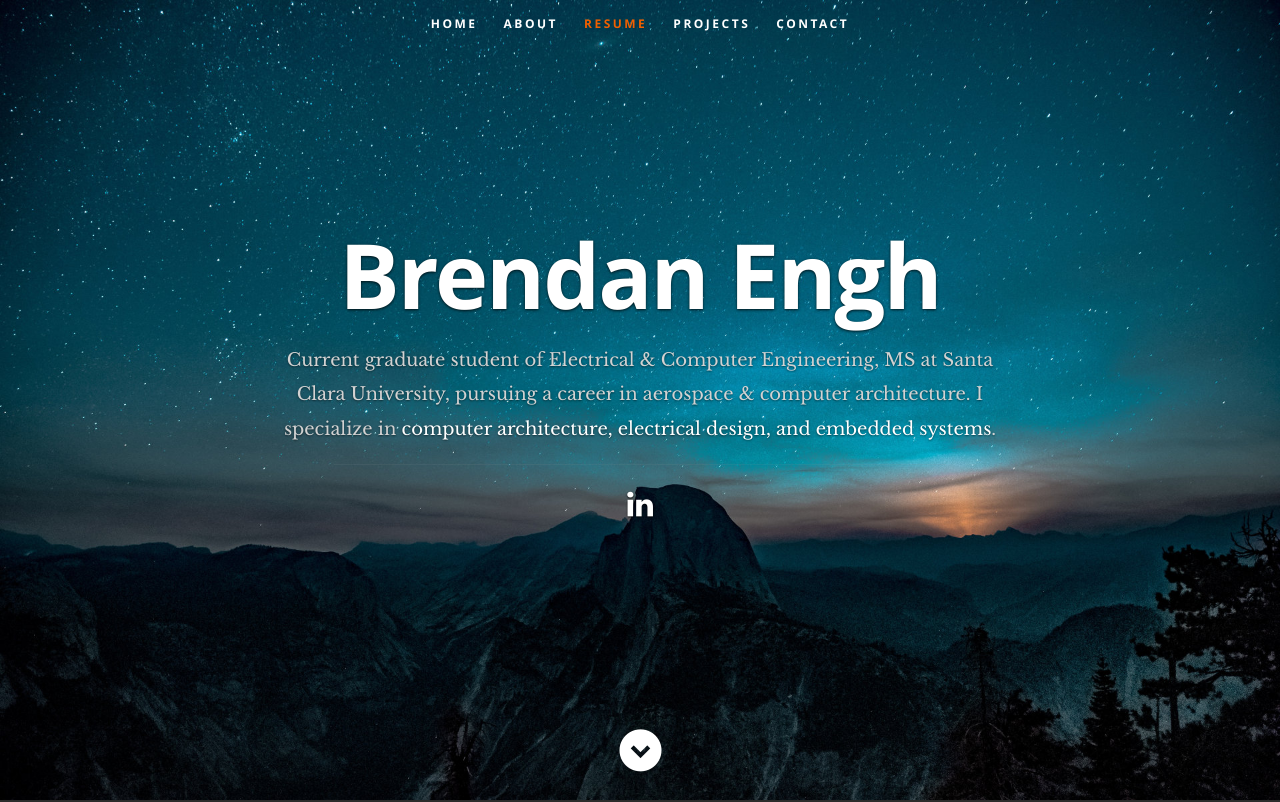
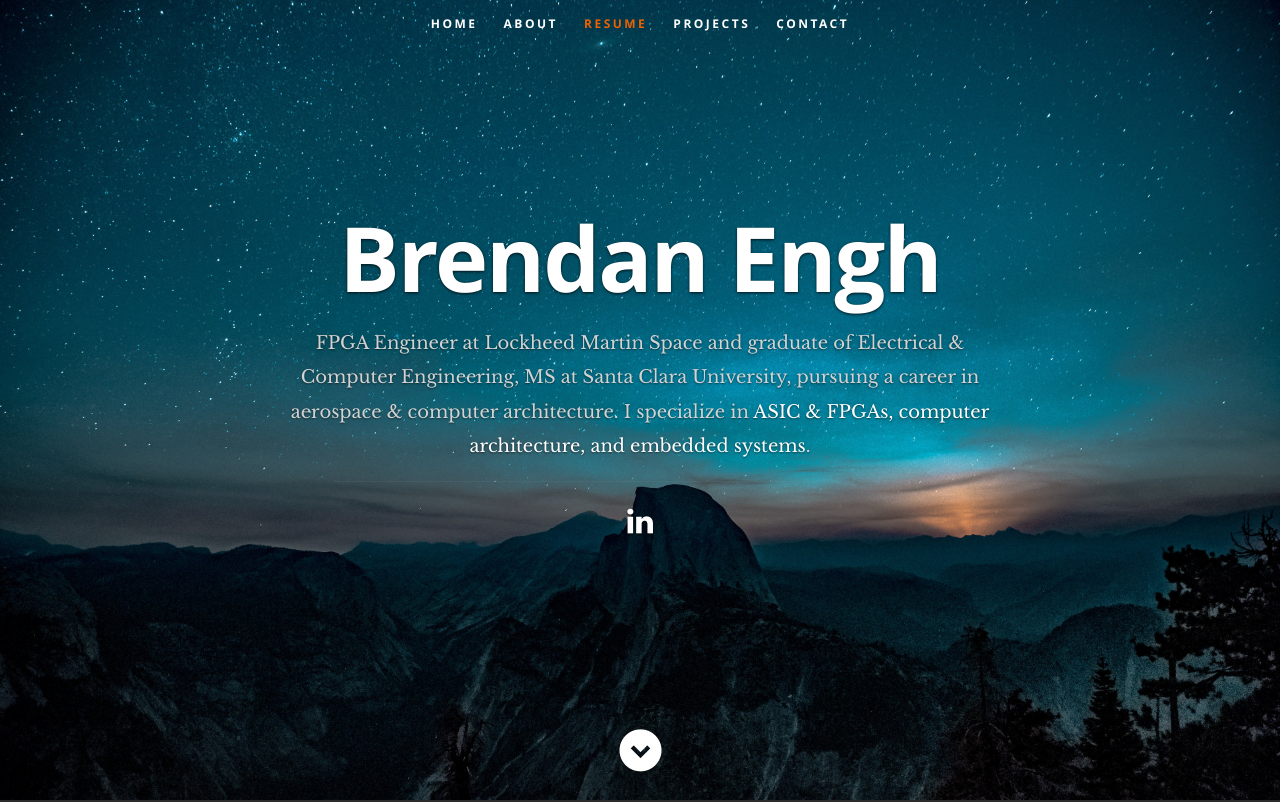
Before and after one commit to beeenut/portfolio, a React (Create React App) app: page / in a window 1280 px wide. Shown: the top 802 px of the page. Built offline with nearby package versions, Linux system fonts and the light colour scheme.

Commit message:
Update Header.js

```diff
--- a/src/Components/Header.js
+++ b/src/Components/Header.js
@@ -67,11 +67,12 @@ class Header extends Component {
           <div className="banner-text">
             <h1 className="responsive-headline">Brendan Engh</h1>
             <h3>
-              Current graduate student of Electrical & Computer Engineering, MS
-              at Santa Clara University, pursuing a career in aerospace &
+              FPGA Engineer at Lockheed Martin Space and graduate
+              of Electrical & Computer Engineering, MS at
+              Santa Clara University, pursuing a career in aerospace &
               computer architecture. I specialize in{" "}
               <span>
-                computer architecture, electrical design, and embedded systems
+                ASIC & FPGAs, computer architecture, and embedded systems
               </span>
               .
             </h3>
```
